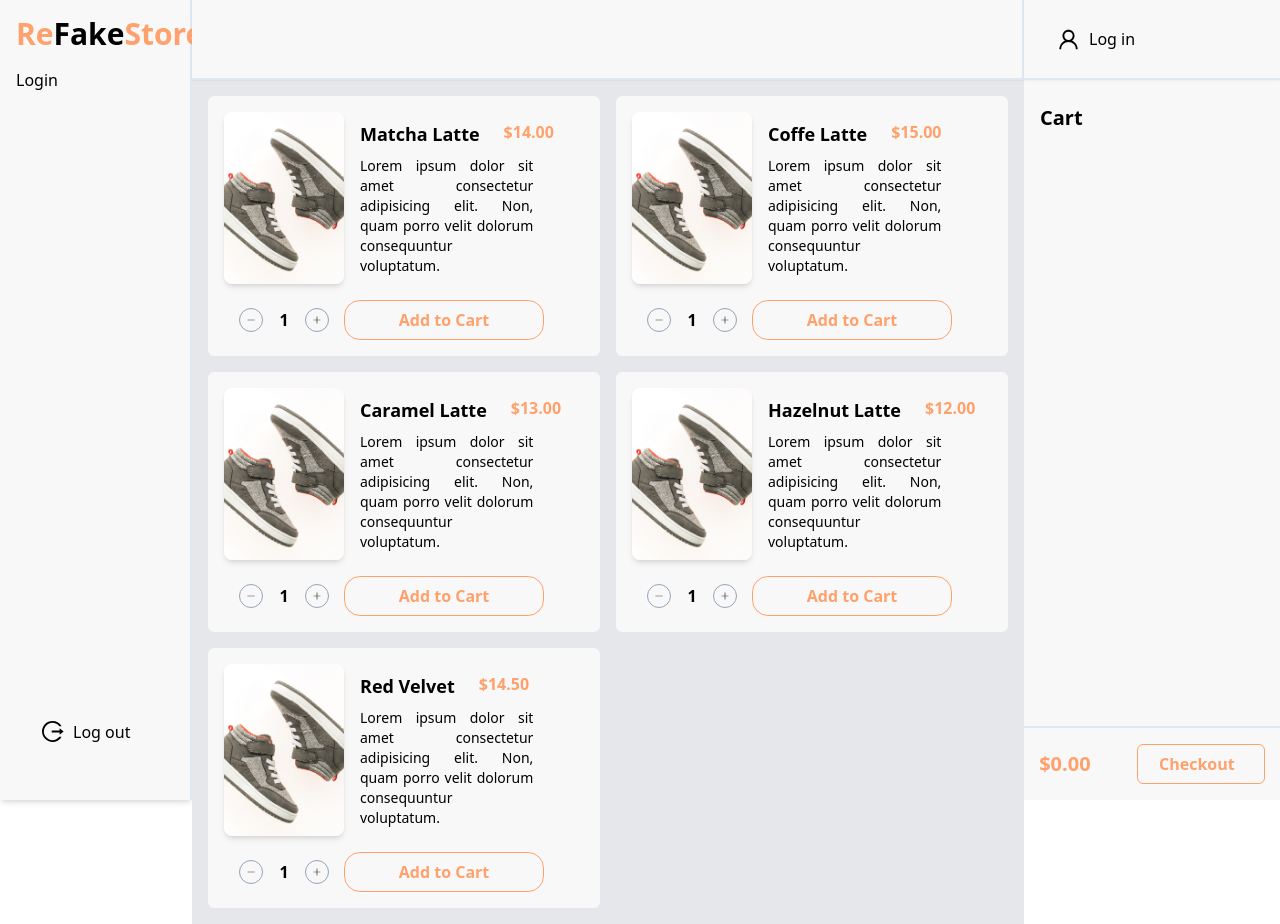
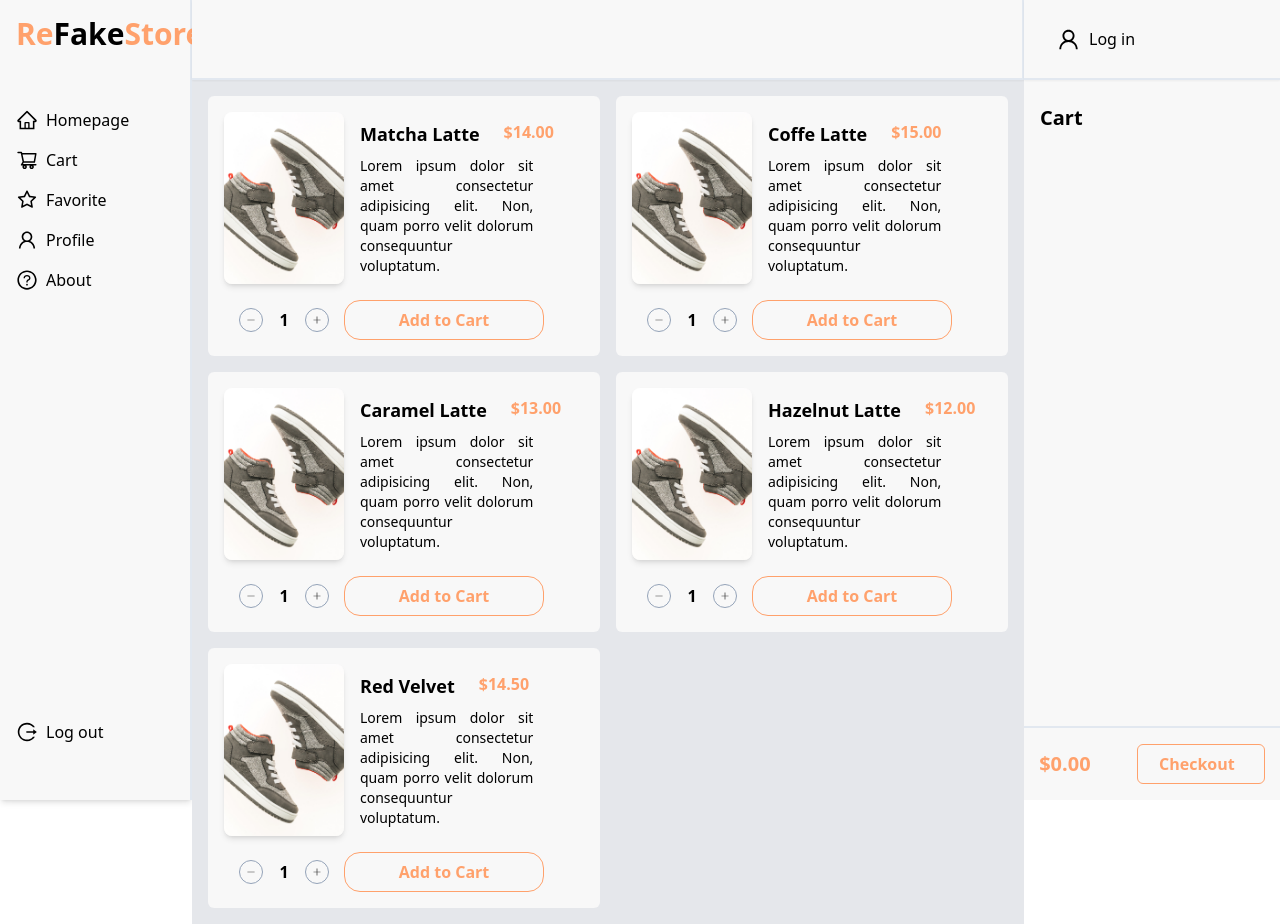
Before and after one commit to foolais/react-fakestore, a React (Vite) app: page / in a window 1280 px wide. Built offline with nearby package versions, Linux system fonts and the light colour scheme.

Commit message:
feat(Sidenav): add lit icon for sidenav

```diff
--- /dev/null
+++ b/src/components/Elements/TextIcon/ListTextIcon.jsx
@@ -0,0 +1,18 @@
+/* eslint-disable react/prop-types */
+import TextIcon from ".";
+
+const ListTextIcon = ({ data }) => {
+  return (
+    <div className="flex flex-col gap-4 relative top-10">
+      {data.map((item) => {
+        return (
+          <TextIcon key={item.id} title={item.title}>
+            {item.icon}
+          </TextIcon>
+        );
+      })}
+    </div>
+  );
+};
+
+export default ListTextIcon;
--- a/src/components/Fragments/Sidenav.jsx
+++ b/src/components/Fragments/Sidenav.jsx
@@ -1,8 +1,16 @@
 import { Link } from "react-router-dom";
 import Title from "../Elements/Title";
-import { AiOutlineLogout } from "react-icons/ai";
+import {
+  AiOutlineLogout,
+  AiOutlineHome,
+  AiOutlineUser,
+  AiOutlineShoppingCart,
+  AiOutlineQuestionCircle,
+  AiOutlineStar,
+} from "react-icons/ai";
 import TextIcon from "../Elements/TextIcon";
 import { useNavigate } from "react-router-dom";
+import ListTextIcon from "../Elements/TextIcon/ListTextIcon";
 
 const Sidenav = () => {
   const navigate = useNavigate();
@@ -14,15 +22,44 @@ const Sidenav = () => {
       localStorage.removeItem("user");
     }
   };
+
+  const sizeIcon = 22;
+
+  const sidenavList = [
+    {
+      id: 1,
+      title: "Homepage",
+      icon: <AiOutlineHome size={sizeIcon} />,
+    },
+    {
+      id: 2,
+      title: "Cart",
+      icon: <AiOutlineShoppingCart size={sizeIcon} />,
+    },
+    {
+      id: 3,
+      title: "Favorite",
+      icon: <AiOutlineStar size={sizeIcon} />,
+    },
+    {
+      id: 4,
+      title: "Profile",
+      icon: <AiOutlineUser size={sizeIcon} />,
+    },
+    {
+      id: 5,
+      title: "About",
+      icon: <AiOutlineQuestionCircle size={sizeIcon} />,
+    },
+  ];
+
   return (
     <div className="w-[15%] h-screen fixed bg-ternary p-4 border-r-2 border-slate-200 shadow-md">
       <Title classname="text-3xl mb-4" />
-      <Link to={"/login"}>
-        <span>Login</span>
-      </Link>
-      <div className="absolute bottom-14 left-10">
+      <ListTextIcon data={sidenavList} />
+      <div className="absolute bottom-14">
         <TextIcon title="Log out" onClick={() => handleLogout()}>
-          <AiOutlineLogout size={25} />
+          <AiOutlineLogout size={sizeIcon} />
         </TextIcon>
       </div>
     </div>
```
